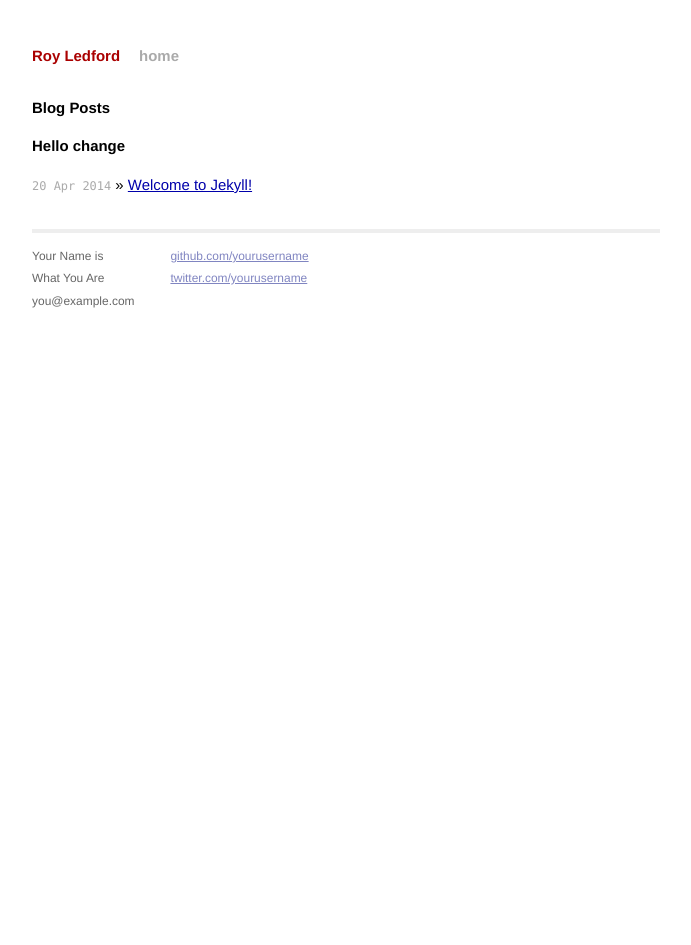
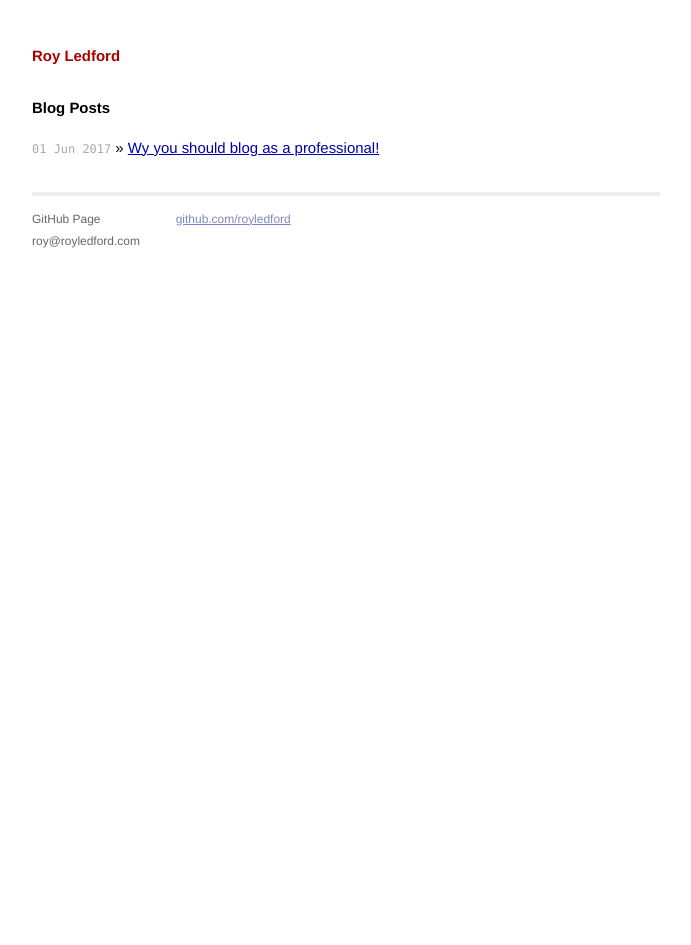
Before and after one commit to royledford/royledford.github.io, a Jekyll site: the page built from index.html, in a window 1280 px wide. Shown: the whole page, without its empty margins (294-985 px from the left). Built offline with Jekyll 4.4.1, drawn with Linux system fonts in a browser that asks for light colours; Markdown is read by kramdown in place of the engine named in the settings.

Commit message:
Fix issue with styles not showing on blog posts

```diff
--- a/_config.yml
+++ b/_config.yml
@@ -2,3 +2,6 @@ name: Roy Ledford
 markdown: redcarpet
 highlighter: pygments # or rouge or null
 exclude: ["node_modules", "gulpfile.js", "package.json"]
+
+baseurl: "" # the subpath of your site, e.g. /blog
+url: "" # the base hostname & protocol for your site, e.g. http://example.com
--- a/_includes/hello.html
+++ b/_includes/hello.html
@@ -1 +1 @@
-<h1>Hello change</h1>
+<h1></h1>
--- a/_layouts/default.html
+++ b/_layouts/default.html
@@ -7,7 +7,7 @@
         <meta name="viewport" content="width=device-width">
 
         <!-- Custom CSS -->
-        <link rel="stylesheet" href="assets/css/main.css">
+        <link rel="stylesheet" href="{{ "/assets/css/main.css" | prepend: site.baseurl }}">
 
     </head>
     <body>
@@ -15,7 +15,7 @@
         <div class="site">
           <div class="header">
             <h1 class="title"><a href="/">{{ site.name }}</a></h1>
-            <a class="extra" href="/">home</a>
+            <!-- <a class="extra" href="/">home</a> -->
           </div>
 
           {{ content }}
@@ -24,15 +24,13 @@
           <div class="footer">
             <div class="contact">
               <p>
-                Your Name is<br />
-                What You Are<br />
-                you@example.com
+                GitHub Page<br />
+                roy@royledford.com
               </p>
             </div>
             <div class="contact">
               <p>
-                <a href="https://github.com/yourusername">github.com/yourusername</a><br />
-                <a href="https://twitter.com/yourusername">twitter.com/yourusername</a><br />
+                <a href="https://github.com/royledford">github.com/royledford</a><br />
               </p>
             </div>
           </div>
```
Also changed, not shown: _posts/2014-04-20-welcome-to-jekyll.markdown (deleted, +0 -24 lines), _posts/2017-06-01-why-you-should-blog-as-a-tech-professional.md (added, +35 -0 lines).
